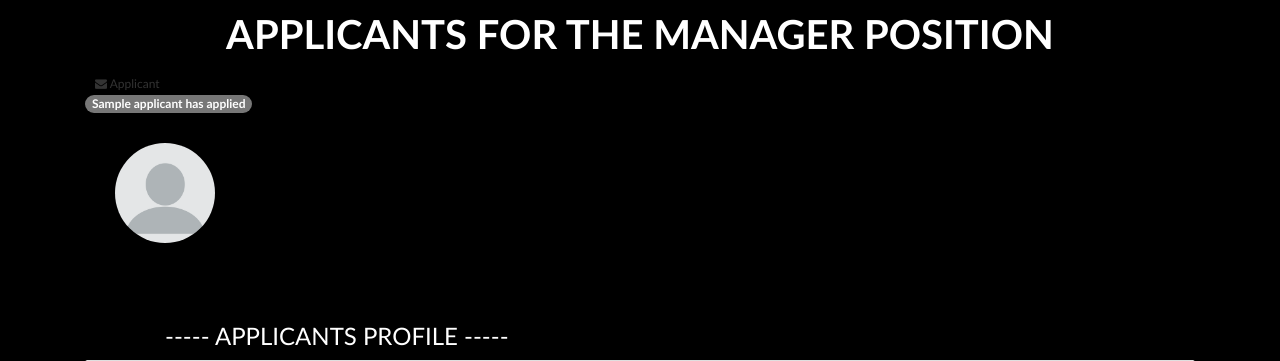
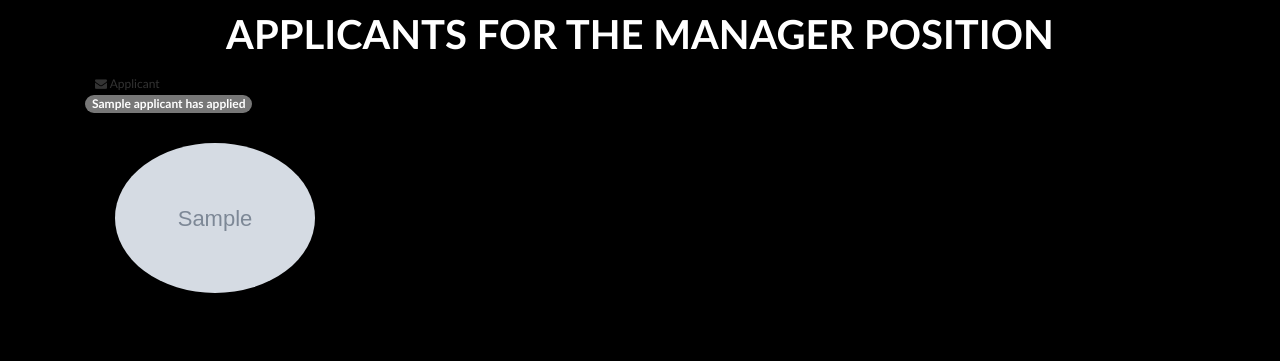
Before and after one commit to angelinekaren/PDM_Final_Project, a Django app: template websiteproject/jobs/templates/jobs/job_applicant.html in a window 1280 px wide. Shown: the part 168-529 px from the top of the page. Run offline with Django 3.2, Linux system fonts and the light colour scheme; data comes from the database, SQL or seed files in the repository; both versions use the stored data as it was after the commit; the template is opened without the code that fills it: values that come from a table or form of the project are taken from there, most other values are stand-ins (such as "Sample title", 1, 10 or a date in 2020); grey boxes marked "Sample" are stand-in pictures; some libraries are stand-ins or nearby versions.

Commit message:
update applicant profile

```diff
--- a/websiteproject/jobs/templates/jobs/job_applicant.html
+++ b/websiteproject/jobs/templates/jobs/job_applicant.html
@@ -102,7 +102,7 @@
                             <div class="d-flex justify-content-left">
                                 <p class="intro"></p>
                                 <div class="image">
-                                    <img src="{% static 'images/profile_pic.png' %}" alt="" height="100" width="100"
+                                    <img src="{{applicant.applicant.get_profile_pic.url}}" alt="" height="200" width="200"
                                          class="img-fluid rounded-circle">
                                 </div>
                             </div>
```
Also changed, not shown: websiteproject/db.sqlite3.
